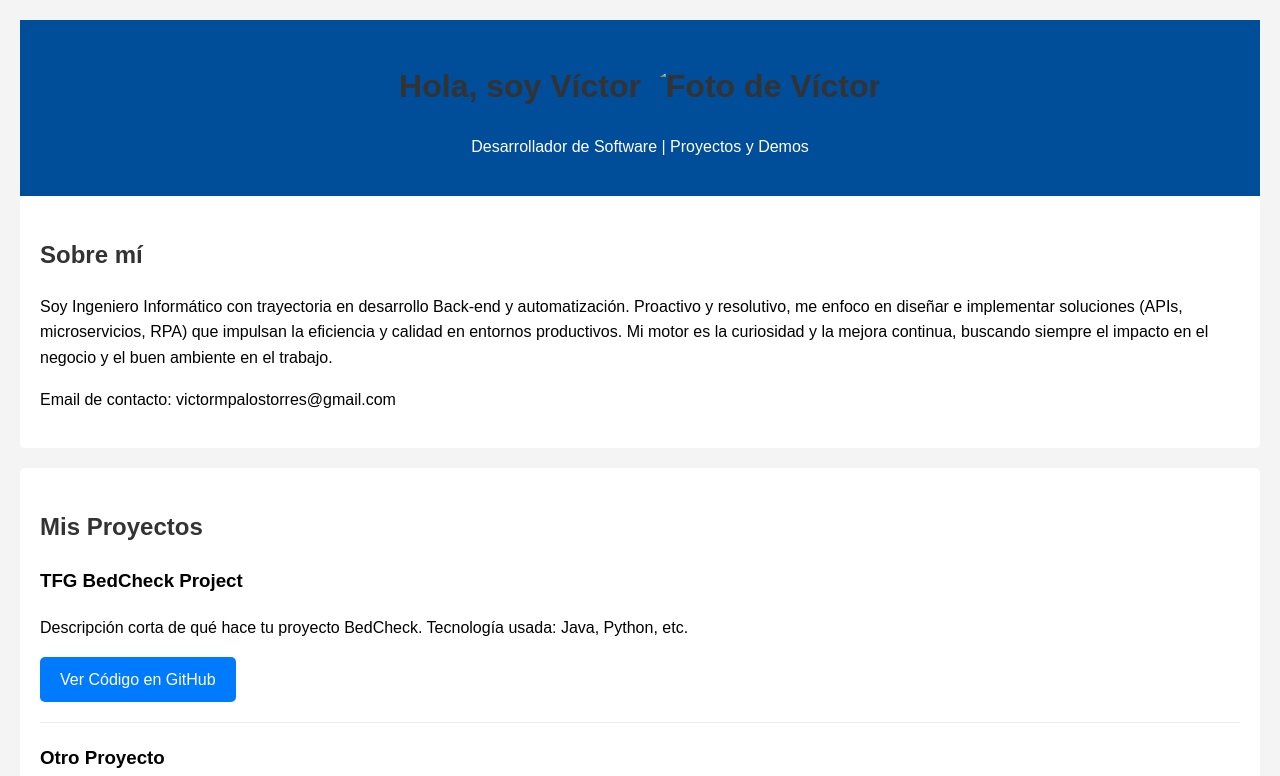
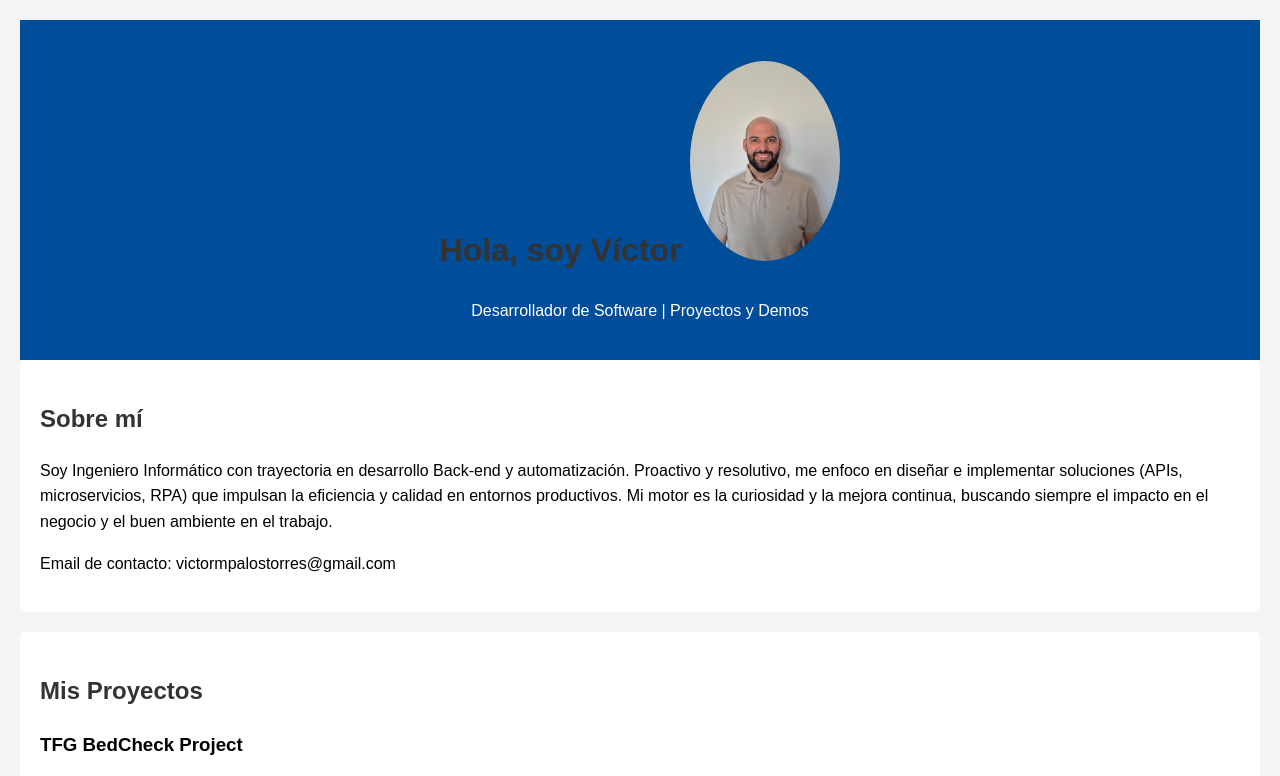
Before and after one commit to vicpaltor/vicpaltor.github.io, a plain HTML site: page index.html in a window 1280 px wide. Shown: the top 776 px of the page. Drawn offline with Linux system fonts and the light colour scheme.

Commit message:
Update index.html

```diff
--- a/index.html
+++ b/index.html
@@ -18,7 +18,7 @@
 
     <header>
         <h1>Hola, soy Víctor
-        <img src="perfil.jpg" alt="Foto de Víctor" style="width:150px; border-radius:50%;"></h1>
+        <img src="perfil.jpeg" alt="Foto de Víctor" style="width:150px; border-radius:50%;"></h1>
         <p>Desarrollador de Software | Proyectos y Demos</p>
     </header>
 
```
